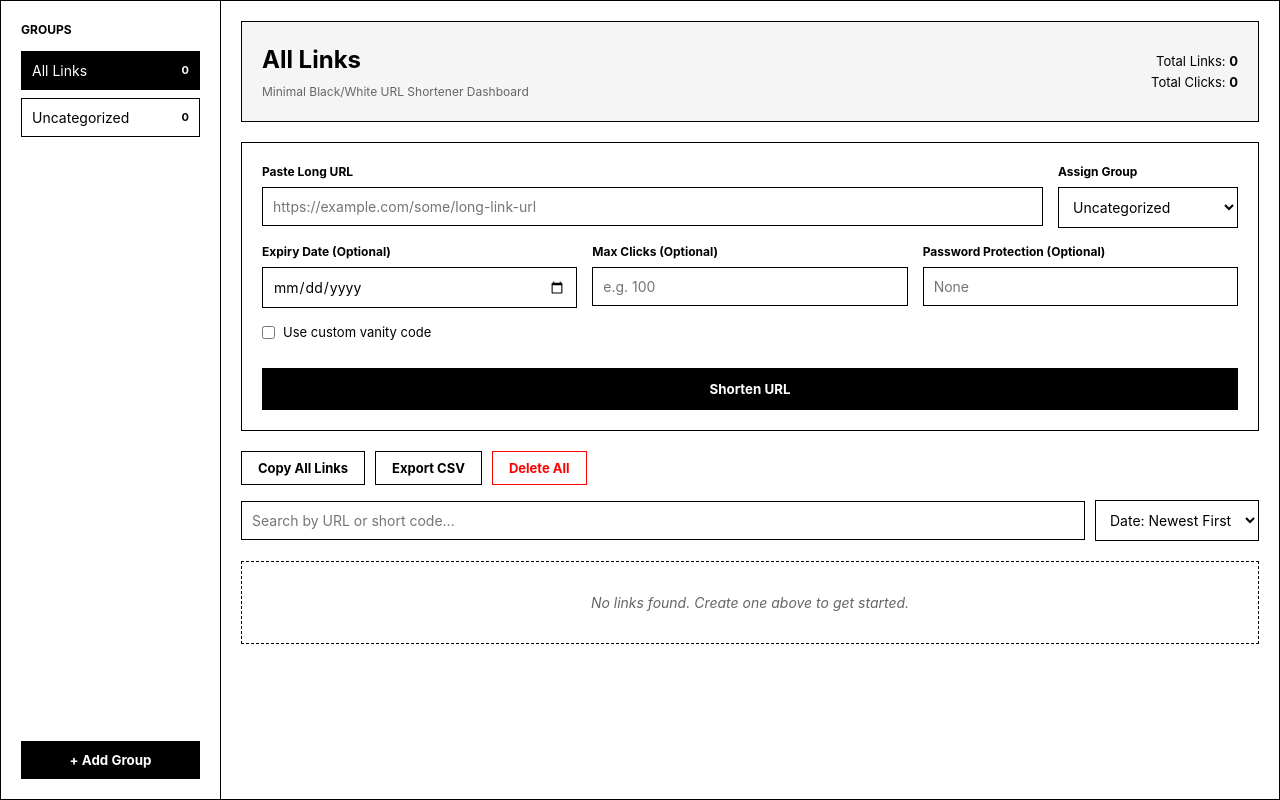
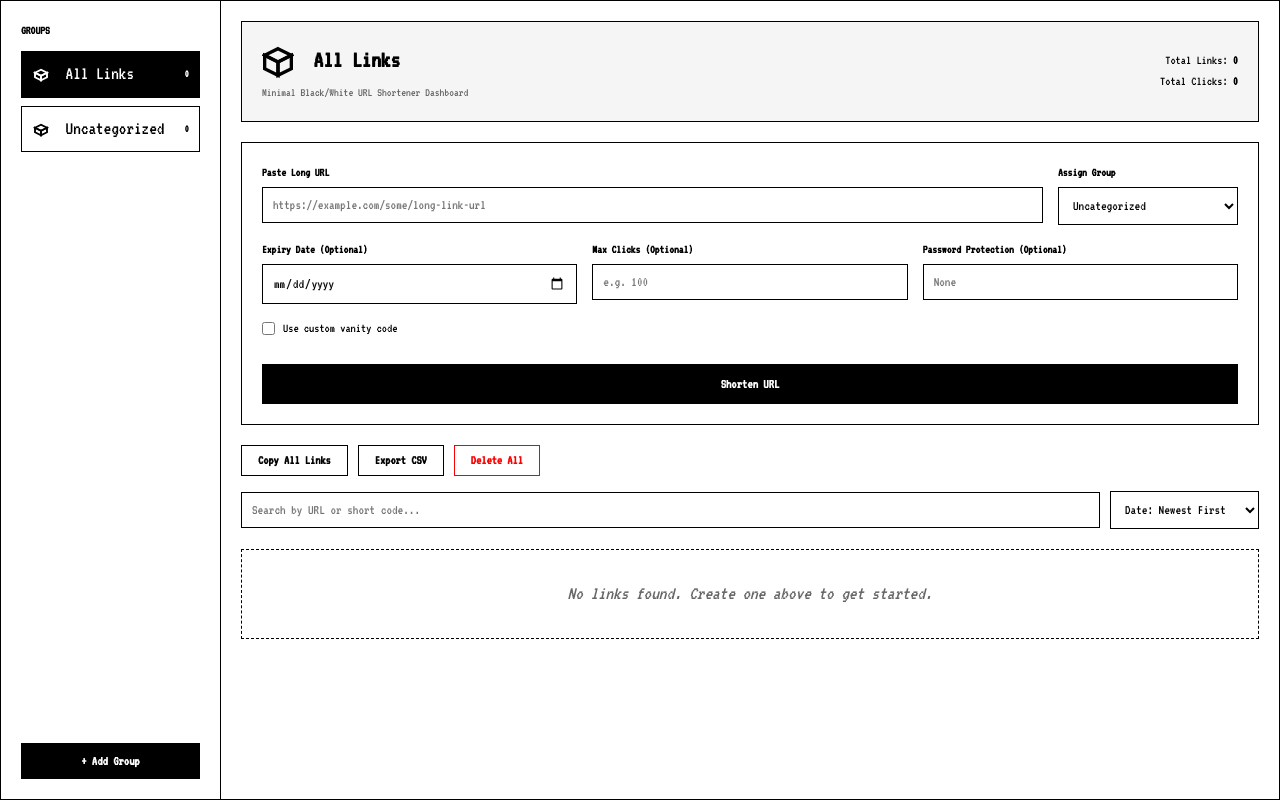
Before and after one commit to Adityaaknkar16/URL-SHORTNER, a React (Vite) app in the folder frontend/: page / in a window 1280 px wide. Built offline with nearby package versions, Linux system fonts and the light colour scheme.

Commit message:
Applied VT323 pixel font and added 3D isometric SVG icons

```diff
--- a/frontend/src/App.jsx
+++ b/frontend/src/App.jsx
@@ -1,4 +1,28 @@
 import React, { useState, useEffect } from "react";
+
+const isometricLogo = (
+  <svg width="32" height="32" viewBox="0 0 24 24" fill="none" stroke="currentColor" strokeWidth="2.5" style={{ marginRight: "10px", display: "inline-block", verticalAlign: "middle" }}>
+    <polygon points="12 2, 22 7, 12 12, 2 7" />
+    <polygon points="2 7, 12 12, 12 22, 2 17" />
+    <polygon points="22 7, 12 12, 12 22, 22 17" />
+  </svg>
+);
+
+const isometricFolderIcon = (
+  <svg width="18" height="18" viewBox="0 0 24 24" fill="none" stroke="currentColor" strokeWidth="2.5" style={{ marginRight: "8px", display: "inline-block", verticalAlign: "middle" }}>
+    <polygon points="4 9, 12 5, 20 9, 12 13" />
+    <polygon points="4 9, 12 13, 12 19, 4 15" />
+    <polygon points="20 9, 12 13, 12 19, 20 15" />
+  </svg>
+);
+
+const isometricLinkIcon = (
+  <svg width="18" height="18" viewBox="0 0 24 24" fill="none" stroke="currentColor" strokeWidth="2.5" style={{ marginRight: "8px", display: "inline-block", verticalAlign: "middle" }}>
+    <polygon points="6 10, 12 7, 18 10, 12 13" />
+    <line x1="12" y1="13" x2="12" y2="18" />
+    <polygon points="6 15, 12 12, 18 15, 12 18" />
+  </svg>
+);
 
 function App() {
   // --- CLIENT-SIDE ROUTER / REDIRECT LOGIC ---
@@ -350,7 +374,7 @@ function App() {
             <h3>Groups</h3>
             <ul className="group-list">
               <li className={`group-item ${activeGroupId === "all" ? "active" : ""}`} onClick={() => setActiveGroupId("all")}>
-                <span>All Links</span>
+                <span>{isometricFolderIcon} All Links</span>
                 <span className="group-badge-count">{links.length}</span>
               </li>
 
@@ -358,7 +382,7 @@ function App() {
                 const count = links.filter((l) => l.groupId === g.id).length;
                 return (
                   <li key={g.id} className={`group-item ${activeGroupId === g.id ? "active" : ""}`} onClick={() => setActiveGroupId(g.id)}>
-                    <span>{g.name}</span>
+                    <span>{isometricFolderIcon} {g.name}</span>
                     <span className="group-badge-count">{count}</span>
                   </li>
                 );
@@ -376,7 +400,7 @@ function App() {
           <div className="header-banner">
             <div>
               <h1>
-                {activeGroupId === "all" ? "All Links" : groups.find((g) => g.id === activeGroupId)?.name || "Group"}
+                {isometricLogo} {activeGroupId === "all" ? "All Links" : groups.find((g) => g.id === activeGroupId)?.name || "Group"}
               </h1>
               <p>Minimal Black/White URL Shortener Dashboard</p>
             </div>
@@ -506,7 +530,7 @@ function App() {
                     <div className="link-details">
                       <div className="link-header-row">
                         <a className="short-link-display" href={shortUrl} target="_blank" rel="noreferrer">
-                          {window.location.hostname}/{link.code}
+                          {isometricLinkIcon} {window.location.hostname}/{link.code}
                         </a>
                         <span className="group-tag">{grpName}</span>
                         {link.password && <span title="Password Protected">🔒</span>}
--- a/frontend/src/index.css
+++ b/frontend/src/index.css
@@ -1,3 +1,5 @@
+@import url('https://fonts.googleapis.com/css2?family=VT323&display=swap');
+
 /* PURE MONOCHROME DESIGN SYSTEM */
 :root {
   --bg-main: #ffffff;
@@ -8,7 +10,7 @@
   --color-light-gray: #999999;
   --color-border-subtle: #dddddd;
 
-  --font-stack: -apple-system, "Segoe UI", Arial, sans-serif;
+  --font-stack: 'VT323', monospace;
   --font-weight-bold: 700;
   --font-weight-semibold: 600;
   --font-weight-normal: 400;
@@ -27,7 +29,7 @@
 body {
   background-color: var(--bg-main);
   color: var(--color-black);
-  font-size: 14px;
+  font-size: 19px;
   line-height: 1.5;
   min-height: 100vh;
   -webkit-font-smoothing: antialiased;
```
